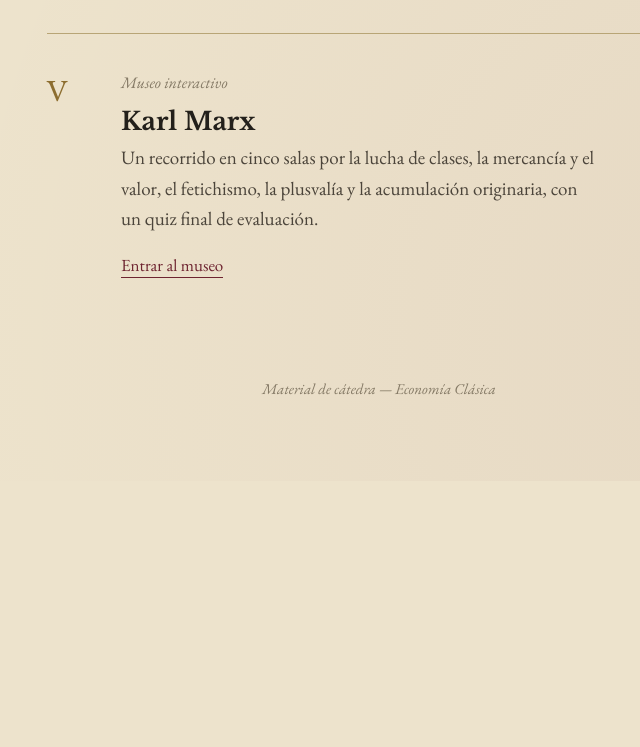
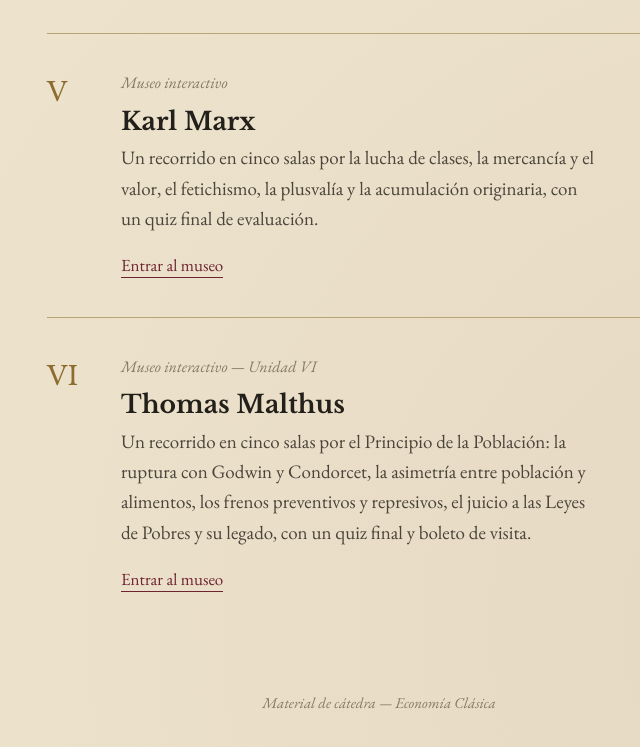
Before and after one commit to diegozurdo22-svg/economia_clasica, a plain HTML site: page index.html in a window 1280 px wide. Shown: the part 1299-2046 px from the top of the page, without its empty margins (261-901 px from the left). Before the commit the page ends 1780 px from the top, so only its background shows below. Drawn offline with nearby package versions, Linux system fonts and the light colour scheme.

Commit message:
agrego malthus

```diff
--- a/index.html
+++ b/index.html
@@ -246,6 +246,16 @@
         </div>
       </article>
 
+      <article class="entry">
+        <div class="num">VI</div>
+        <div>
+          <span class="tag">Museo interactivo — Unidad VI</span>
+          <h2>Thomas Malthus</h2>
+          <p>Un recorrido en cinco salas por el Principio de la Población: la ruptura con Godwin y Condorcet, la asimetría entre población y alimentos, los frenos preventivos y represivos, el juicio a las Leyes de Pobres y su legado, con un quiz final y boleto de visita.</p>
+          <a class="open" href="museo-malthus-unla/">Entrar al museo</a>
+        </div>
+      </article>
+
     </main>
 
     <footer>
```
